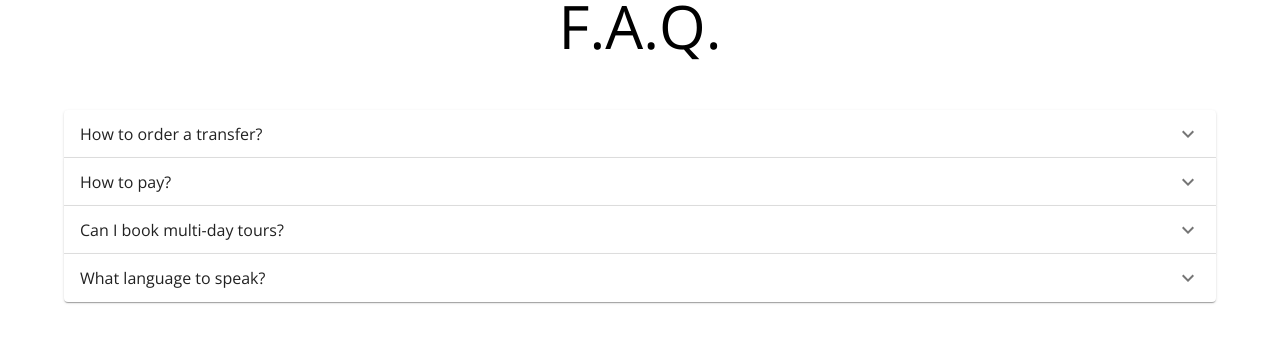
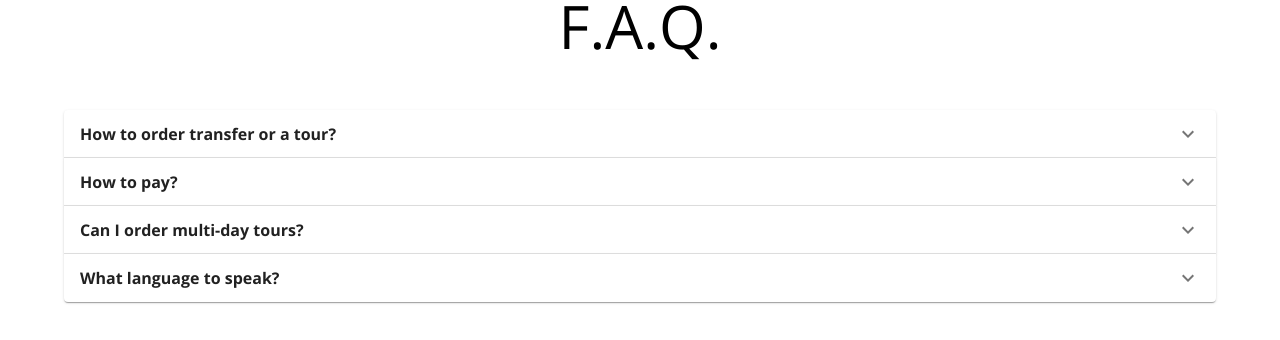
Before and after one commit to TopTrip-ge/top-trip, a React (Create React App) app: page / in a window 1280 px wide. Shown: the part 2640-2980 px from the top of the page. Built offline with nearby package versions, Linux system fonts and the light colour scheme; no server answers; grey boxes are pictures that could not be loaded.

Commit message:
feat: fixed grammar mistakes

```diff
--- a/public/locales/en/home/sections.json
+++ b/public/locales/en/home/sections.json
@@ -8,20 +8,20 @@
   "title.popular-destinations": "Popular destinations",
   "faq": [
     {
-      "question": "How to order a transfer?",
-      "answer": "You just need to specify the place of departure, the place of arrival and the date of the tour/transfer. Choose a driver-guide and place an order."
+      "question": "How to order transfer or a tour?",
+      "answer": "It is necessary to specify the place of departure, arrival, date of the tour or transfer, then choose a guide-driver. After that, it will only be necessary to place an order."
     },
     {
       "question": "How to pay?",
       "answer": "Payment is made in cash, only after the end of the trip."
     },
     {
-      "question": "Can I book multi-day tours?",
-      "answer": "You can pre-book and plan as many trips as you need at the time of your arrival in Georgia."
+      "question": "Can I order multi-day tours?",
+      "answer": "You can pre-order and plan as many trips as you need at the time of your arrival in Georgia."
     },
     {
       "question": "What language to speak?",
-      "answer": "You can specify in advance the language in which you will communicate with the driver-guide."
+      "answer": "You can specify in advance the language in which you will communicate with the guide-driver."
     }
   ]
 }
--- a/src/pages/home/components/faq/faq.tsx
+++ b/src/pages/home/components/faq/faq.tsx
@@ -24,7 +24,7 @@ export const Faq: FC = () => {
               aria-controls="panel1bh-content"
               id="panel1bh-header"
             >
-              <Typography sx={{ flexShrink: 1 }}>{question}</Typography>
+              <Typography sx={{ flexShrink: 1, fontWeight: "fontWeightBold" }}>{question}</Typography>
             </AccordionSummary>
             <AccordionDetails>
               <Typography sx={{ fontSize: "0.9rem" }}>{answer}</Typography>
```
Also changed, not shown: public/locales/ru/home/sections.json (+5 -5 lines).
